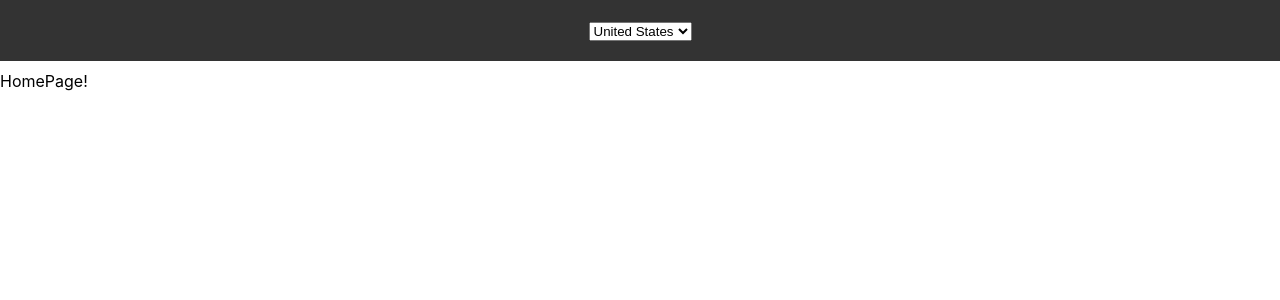
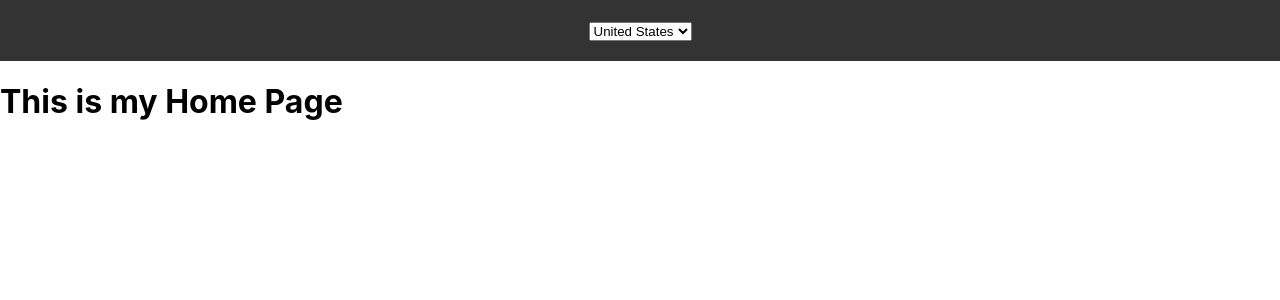
Before and after one commit to RamirezJA/NextJS-Tvmaze, a Next.js app: page / in a window 1280 px wide. Shown: the top 300 px of the page. Built offline with nearby package versions, Linux system fonts and the light colour scheme.

Commit message:
47 :goal_net:

```diff
--- a/pages/index.js
+++ b/pages/index.js
@@ -1,5 +1,14 @@
 import React from 'react';
 
-export default function Home() {
-  return <div>HomePage!</div>;
+const Home = () =>
+<h1>This is my Home Page {process.browser}</h1>
+
+
+Home.getInitialProps = () => {
+  console.log('browser: ', process.browser);
+  return {
+    test: 'testing'
+  }
 }
+
+export default Home;
```
